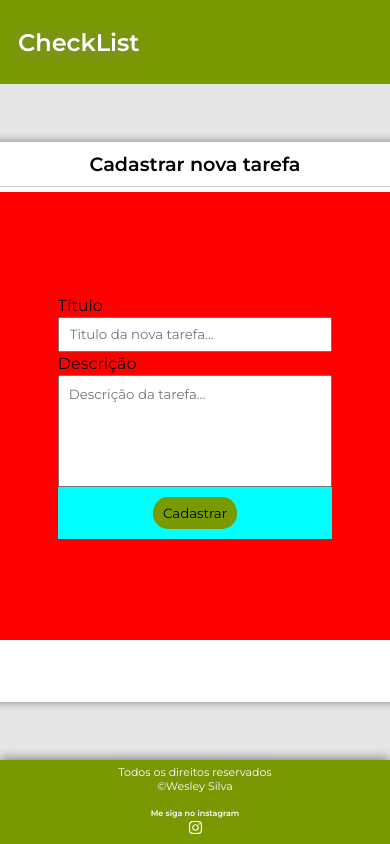
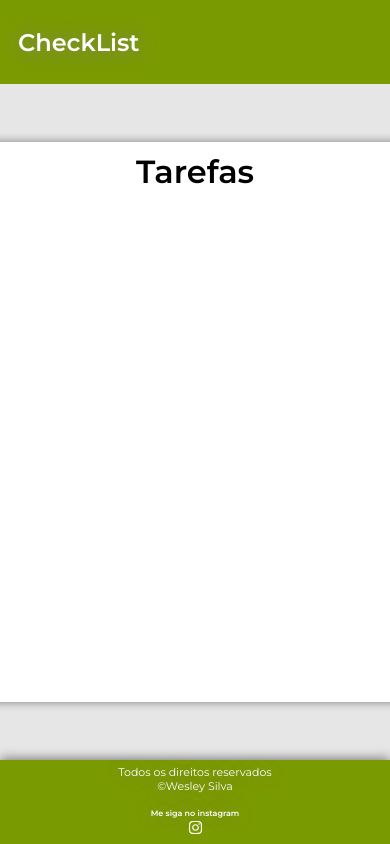
Before and after one commit to Wesleyleopoldo/check-list, a React (Vite) app: page / in a window 390 px wide. Shown: the top 844 px of the page. Built offline with nearby package versions, Linux system fonts and the light colour scheme.

Commit message:
feature: Adiciona estilização em formulario e inputs do cadastro de tarefas

```diff
--- a/src/App.jsx
+++ b/src/App.jsx
@@ -1,14 +1,15 @@
 import { useState } from 'react'
 import Home from './pages/Home'
 import Admin from './pages/Admin'
+import AdminUpdateTask from './pages/AdminUpdateTask'
 
 function App() {
-  const [count, setCount] = useState(0)
 
   return (
     <>
       {/*<Home /> */}
-      <Admin />
+      {/*<Admin /> */}
+      <AdminUpdateTask />
     </>
   )
 }
--- /dev/null
+++ b/src/components/AdminDashboard/index.jsx
@@ -0,0 +1,25 @@
+import { useState } from "react";
+import "./styles.css";
+
+export default function AdminDashboard() {
+    let progressPercent = 1;
+    return (
+        <main className="content-admin">
+            <div className="admin-container">
+                <div className="header-tasks">
+                    <div className="title-tasks">
+                        <h1>Tarefas</h1>
+                    </div>
+                        <div className="progress-bar">
+                            <div className="progress-fill" style={{ width: `${progressPercent}%`}}></div>
+                        </div>
+                </div>
+
+                <div className="tasks">
+
+                </div>
+
+            </div>
+        </main>
+    );
+}
--- /dev/null
+++ b/src/components/AdminDashboard/styles.css
@@ -0,0 +1,94 @@
+.content-admin {
+    display: flex;
+    align-items: center;
+    justify-content: center;
+    background-color: #E6E6E6;
+}
+
+.content-admin .admin-container {
+    position: absolute;
+    display: flex;
+    flex-direction: column;
+    width: 35rem;
+    height: 35rem;
+    border-radius: 15px;
+    border: none;
+    gap: 5px;
+    align-items: center;
+    background-color: white;
+
+    box-shadow: 0px 0px 10px grey;
+}
+
+.progress-bar {
+  width: 95%;
+  height: 20px;
+  background-color: #ddd;
+  border-radius: 10px;
+  overflow: hidden;
+  margin-top: 20px;
+}
+
+.progress-fill {
+  height: 100%;
+  width: 1%;
+  background-color: #7A9A01;
+  transition: width 0.3s ease;
+}
+
+.content-admin .admin-container .header-tasks {
+  display: flex;
+  width: 100%;
+  flex-direction: column;
+  align-items: center;
+  gap: 25px;
+  height: 16%;
+  padding: 10px 0;
+}
+
+.tasks {
+  padding: 8px 0;
+  display: flex;
+  flex-direction: column;
+  align-items: center;
+  gap: 8px;
+  width: 100%;
+  height: 81%;
+}
+
+@media (max-width: 700px) {
+    .progress-bar {
+    width: 95%;
+    height: 30px;
+    background-color: #ddd;
+    border-radius: 10px;
+    overflow: hidden;
+    margin-top: 20px;
+  }
+
+  .progress-fill {
+    height: 100%;
+    width: 1%;
+    background-color: #7A9A01;
+    transition: width 0.3s ease;
+  }
+
+  .header-tasks {
+    display: flex;
+    width: 100%;
+    flex-direction: column;
+    align-items: center;
+    gap: 25px;
+    height: 16%;
+    padding: 5px 0;
+  }
+
+  .tasks {
+    display: flex;
+    flex-direction: column;
+    align-items: center;
+    gap: 4px;
+    width: 100%;
+    height: 81%;
+  }
+}
--- a/src/components/AdminForm/styles.css
+++ b/src/components/AdminForm/styles.css
@@ -79,8 +79,6 @@
     justify-content: center;
     align-items: center;
     display: flex;
-
-    background-color: red;
 }
 
 .content-admin .admin-container .admin-form .inputs-div {
@@ -91,6 +89,7 @@
     height: 70%;
     align-items: center;
     justify-content: center;
+    gap: 5px;
 }
 
 .content-admin .admin-container .admin-form .inputs-div .label-div-title {
@@ -108,6 +107,8 @@
     width: 70%;
     padding: 0 10px;
     color: black;
+    border-radius: 10px;
+    border-width: 1px;
 }
 
 .content-admin .admin-container .admin-form .inputs-div textarea {
@@ -116,10 +117,10 @@
     color: black;
     width: 70%;
     padding: 10px 10px;
+    border-radius: 10px;
 }
 
 .content-admin .admin-container .admin-form .inputs-div .button-submit {
-    background-color: aqua;
     width: 70%;
     display: flex;
     justify-content: center;
@@ -134,4 +135,5 @@
     border-radius: 15px;
     margin: 0;
     cursor: pointer;
+    color: white;
 }
--- a/src/components/Header/index.jsx
+++ b/src/components/Header/index.jsx
@@ -2,7 +2,7 @@ import "./styles.css"
 
 export default function Header() {
     return (
-        <header className="header" style={{boxShadow: '0px 4px 16px 0px rgba(0,0,0,0.25)'}}>
+        <header className="header">
             <div className="logo">
                 <h2><a href="#">CheckList</a></h2>
             </div>
--- a/src/components/Main/index.jsx
+++ b/src/components/Main/index.jsx
@@ -27,7 +27,7 @@ export default function Main() {
                         <h1>Tarefas</h1>
                     </div>
                     <div className="progress-bar">
-                            <div className="progress-fill" style={{ width: `${progressPercent}%`}}></div>
+                        <div className="progress-fill" style={{ width: `${progressPercent}%` }}></div>
                     </div>
                 </div>
                 <div className="tasks" style={{ overflowY: viewMore ? "auto" : "hidden" }}>
@@ -46,7 +46,7 @@ export default function Main() {
 
                 </div>
 
-                { tasks.length > 6 && !viewMore && ( <div className="view-more">
+                {tasks.length > 6 && !viewMore && (<div className="view-more">
                     <button onClick={overFlow}>Ver mais</button>
                 </div>
                 )}
--- /dev/null
+++ b/src/pages/AdminUpdateTask/index.jsx
@@ -0,0 +1,13 @@
+import Footer from "../../components/Footer";
+import Header from "../../components/Header";
+import AdminDashboard from "../../components/AdminDashboard";
+
+export default function AdminUpdateTask() {
+    return (
+        <div className="admin">
+            <Header />
+            <AdminDashboard />
+            <Footer />
+        </div>
+    )
+}
```
Lines whose indentation alone changed are shown as unchanged.
